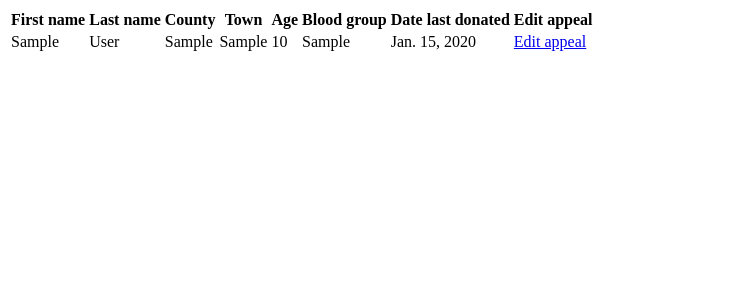
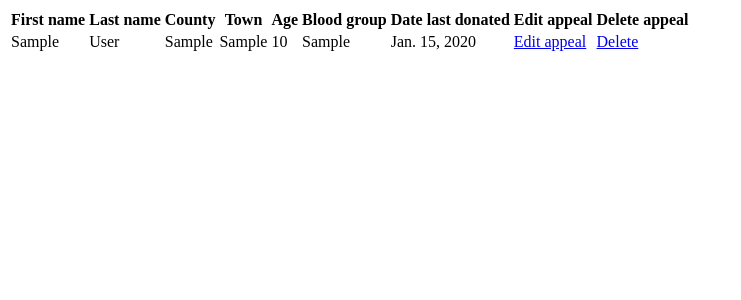
Before and after one commit to maina2998/Finally, a Django app: page /appeals/list/ in a window 1280 px wide. Shown: the top 300 px of the page, without its empty margins (0-741 px from the left). Run offline with Django 3.2, Linux system fonts and the light colour scheme; tables that the repository leaves empty hold one stand-in row (values such as "Sample post").

Commit message:
deletedonor

```diff
--- a/appeals/models.py
+++ b/appeals/models.py
@@ -11,5 +11,5 @@ class Appeals(models.Model):
     # Phone_number=models.PhoneNumberField(unique=True)
     county=models.CharField(max_length=100)
     town=models.CharField(max_length=100)
-    date_last_donated=models.DateField()
+    date_of_appeal=models.DateField()
     age=PositiveSmallIntegerField()
--- a/appeals/templates/appeals_list.html
+++ b/appeals/templates/appeals_list.html
@@ -18,6 +18,7 @@
           <th>Blood group</th>
           <th>Date last donated</th>
           <th>Edit appeal</th>
+          <th>Delete appeal</th>
 
 
         </tr>
@@ -32,8 +33,9 @@
           <td>{{appeal.town}}</td>
           <td>{{appeal.age}}</td>
           <td>{{appeal.blood_group}}</td>
-          <td>{{appeal.date_last_donated}}</td>
+          <td>{{appeal.date_of_appeal}}</td>
           <td> <a href="{% url 'edit_appeals' id=appeal.id %}">Edit appeal</a></td>
+          <td><a href="{% url 'delete_appeals' id=appeal.id %}">Delete</a></td>
 
 
 
--- a/appeals/urls.py
+++ b/appeals/urls.py
@@ -1,9 +1,12 @@
 from django.urls import path
-from .views import appeals_list,add_appeals_form, edit_appeals
+from .views import appeals_list,add_appeals_form, delete_appeals, edit_appeals,appeals_profile
 
 urlpatterns=[
 path("list/",appeals_list,name="appeals_list"),
 path("appealsform/",add_appeals_form,name="add_appeals_form"),
 path("edit/<int:id>/",edit_appeals,name="edit_appeals"),
+path("profile/<int:id>/",appeals_profile,name="appeals_profile"),
+path('delete<int:id>/',delete_appeals,name="delete_appeals"),
+
 
 ]
--- a/appeals/views.py
+++ b/appeals/views.py
@@ -21,14 +21,23 @@ def add_appeals_form(request):
 
     return render(request,"add_appeals_form.html",{"form":form})
 
+def appeals_profile(request,id):
+    appeal=Appeals.objects.get(id=id)
+    return render(request,"appeals_profile.html",{"appeal":appeal})
+
 def edit_appeals(request,id):
     appeal=Appeals.objects.get(id=id)
     if request.method=="POST":
         form=Addappealforms(request.POST,instance=appeal)
         if form.is_valid():
             form.save()
-        return redirect("appeals_list",id=appeal.id)
+        return redirect("appeals_profile",id=appeal.id)
 
     else:
         form=Addappealforms(instance=appeal)
         return render (request,"edit_appeals.html",{"form":form})
+
+def delete_appeals(request,id):
+    appeal=Appeals.objects.get(id=id)
+    appeal.delete()
+    return redirect(appeals_list)
```
Also changed, not shown: appeals/templates/appeals_profile.html (added, +15 -0 lines), appeals/migrations/0003_rename_date_last_donated_appeals_date_of_appeal.py (added).
